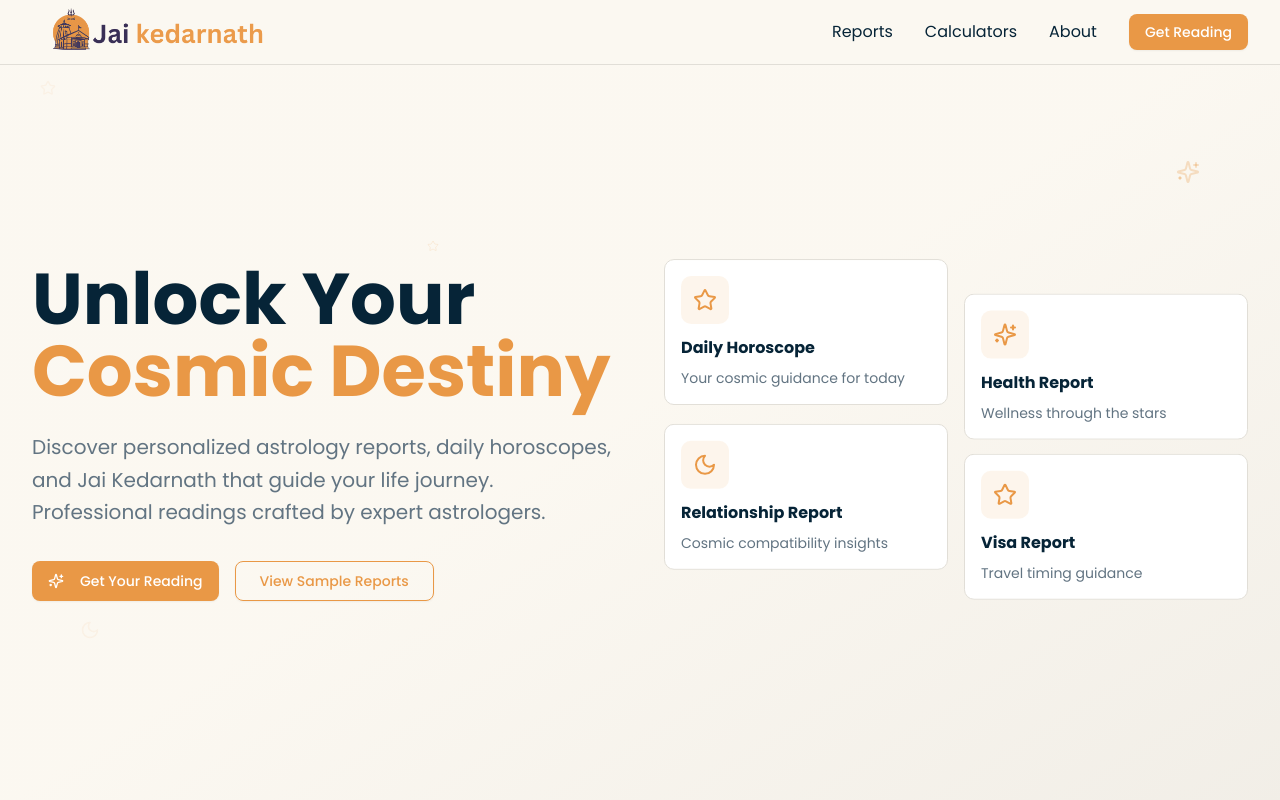
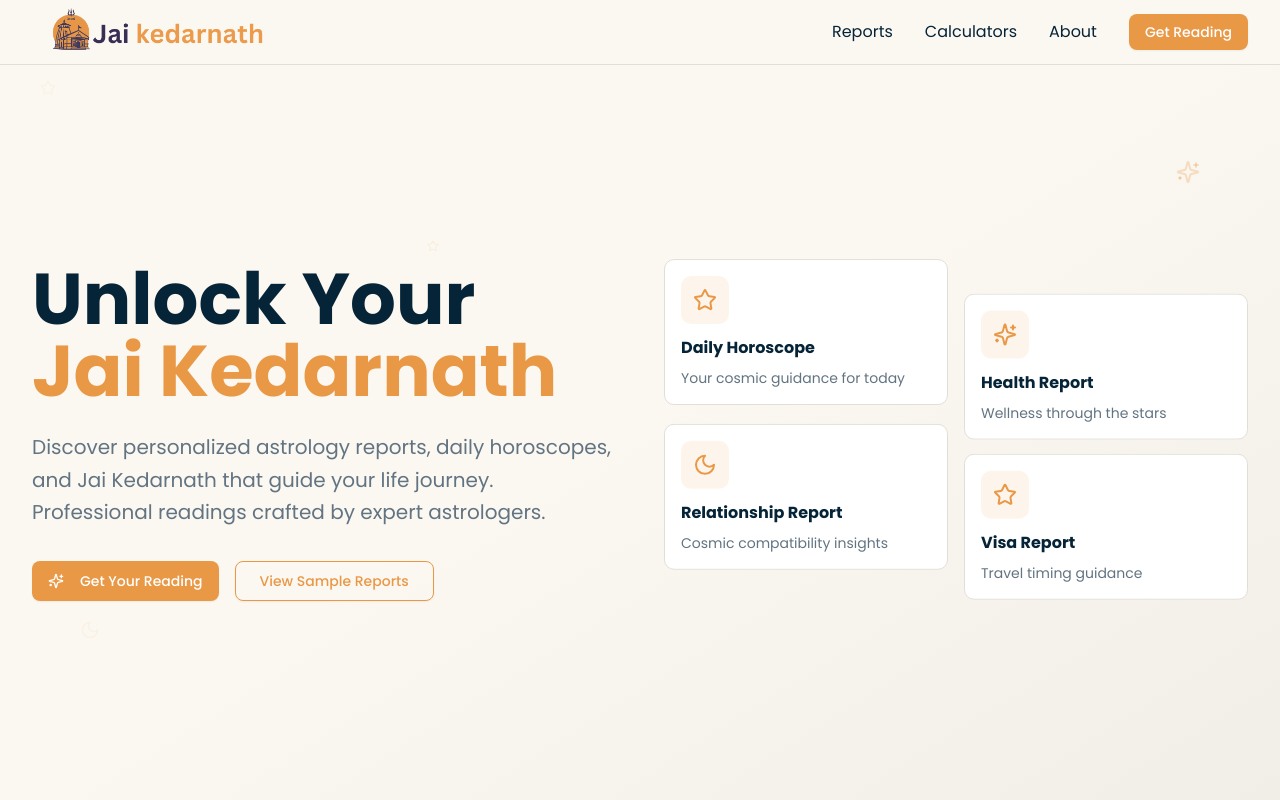
Before and after one commit to startupcoaching123/astrology-website, a Next.js app: page / in a window 1280 px wide. Shown: the top 800 px of the page. Built offline with nearby package versions, Linux system fonts and the light colour scheme.

Commit message:
text change

```diff
--- a/components/hero-section.tsx
+++ b/components/hero-section.tsx
@@ -40,7 +40,7 @@ export function HeroSection() {
           <div className="text-center lg:text-left slide-in-left">
             <h1 className="font-montserrat font-black text-4xl md:text-6xl lg:text-7xl text-foreground mb-6 text-balance">
               Unlock Your
-              <span className="text-secondary block">Cosmic Destiny</span>
+              <span className="text-secondary block">Jai Kedarnath</span>
             </h1>
             <p className="text-lg md:text-xl text-muted-foreground mb-8 text-pretty leading-relaxed">
               Discover personalized astrology reports, daily horoscopes, and Jai Kedarnath that guide your life
```
